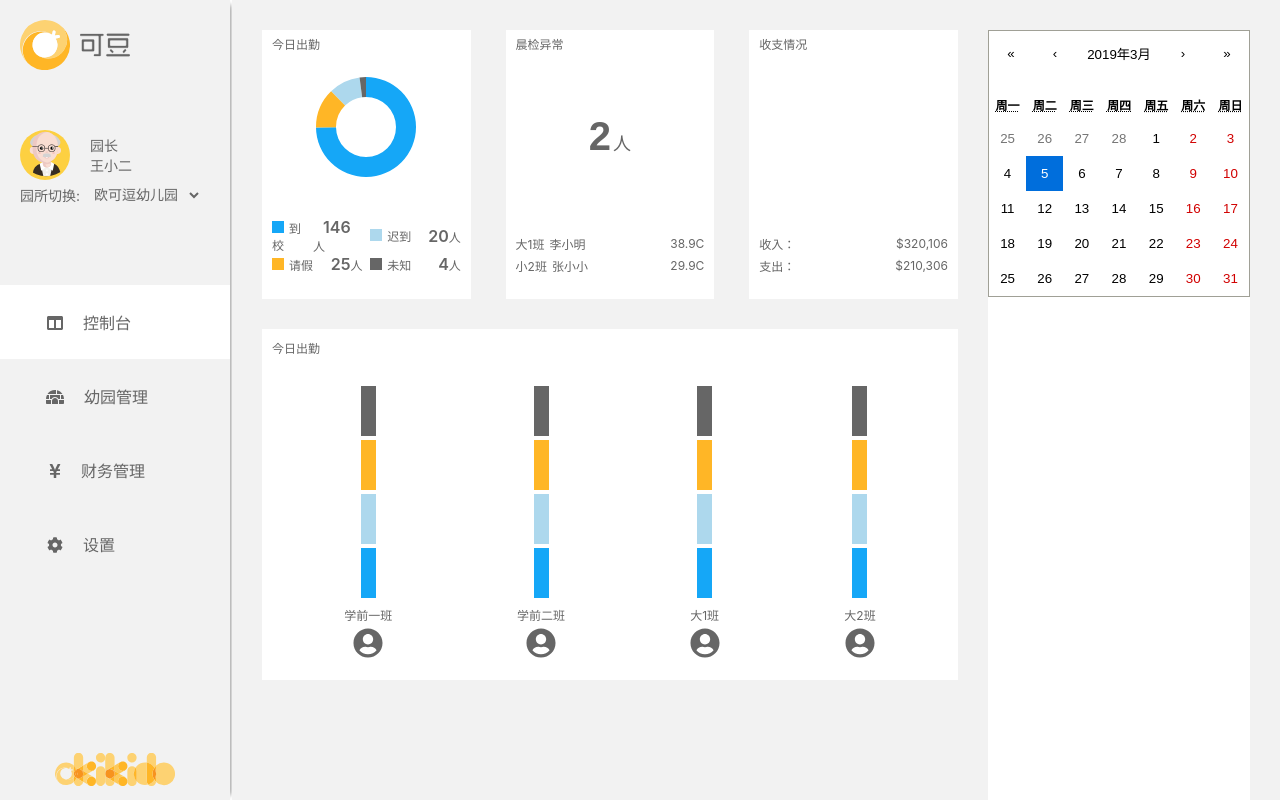
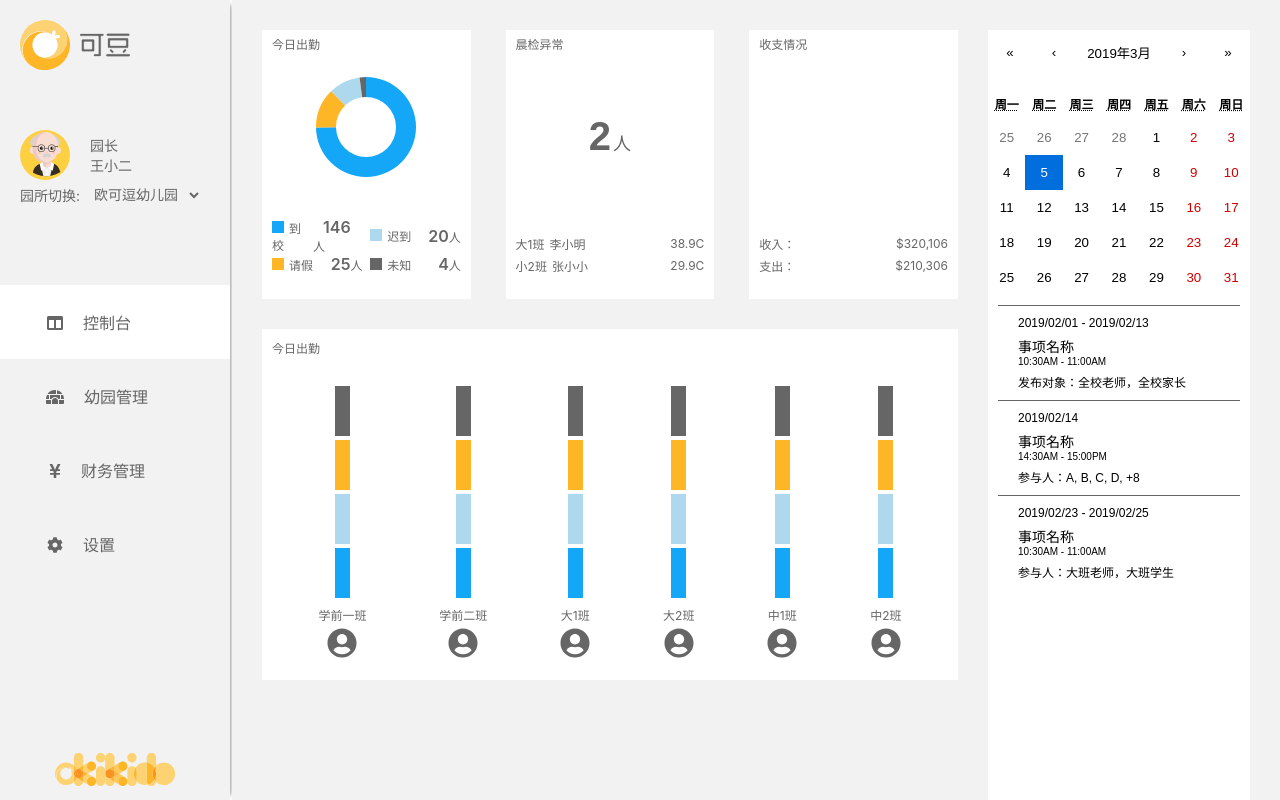
Before and after one commit to mouqinyao/okikiddo-web, a React (Create React App) app: page / in a window 1280 px wide. Built offline with nearby package versions, Linux system fonts and the light colour scheme.

Commit message:
add events style.

```diff
--- a/src/App.js
+++ b/src/App.js
@@ -195,14 +195,60 @@ class App extends Component {
                     <FontAwesomeIcon icon={faUserCircle} />
                   </div>
                 </div>
+                <div className="school-track-single">
+                  <div className="school-track-bar">
+                    <span className="school-track-section one"></span>
+                    <span className="school-track-section two"></span>
+                    <span className="school-track-section three"></span>
+                    <span className="school-track-section four"></span>
+                  </div>
+                  <div className="school-track-class">中1班</div>
+                  <div className="school-track-profile-icon">
+                    <FontAwesomeIcon icon={faUserCircle} />
+                  </div>
+                </div>
+                <div className="school-track-single">
+                  <div className="school-track-bar">
+                    <span className="school-track-section one"></span>
+                    <span className="school-track-section two"></span>
+                    <span className="school-track-section three"></span>
+                    <span className="school-track-section four"></span>
+                  </div>
+                  <div className="school-track-class">中2班</div>
+                  <div className="school-track-profile-icon">
+                    <FontAwesomeIcon icon={faUserCircle} />
+                  </div>
+                </div>
               </div>
             </div>
           </div>
           <div className="right-content">
-            <Calendar
-              value={new Date()}
-              locale="zh-CN"
-            />
+            <div className="calendar-container">
+              <Calendar
+                value={new Date()}
+                locale="zh-CN"
+              />
+            </div>
+            <div className="events-container">
+              <div className="event-panel">
+                <div className="event-date">2019/02/01 - 2019/02/13</div>
+                <div className="event-title">事项名称</div>
+                <div className="event-time">10:30AM - 11:00AM</div>
+                <div className="event-participant">发布对象：全校老师，全校家长</div>
+              </div>
+              <div className="event-panel">
+                <div className="event-date">2019/02/14</div>
+                <div className="event-title">事项名称</div>
+                <div className="event-time">14:30AM - 15:00PM</div>
+                <div className="event-participant">参与人：A, B, C, D, +8</div>
+              </div>
+              <div className="event-panel">
+                <div className="event-date">2019/02/23 - 2019/02/25</div>
+                <div className="event-title">事项名称</div>
+                <div className="event-time">10:30AM - 11:00AM</div>
+                <div className="event-participant">参与人：大班老师，大班学生</div>
+              </div>
+            </div>
           </div>
         </div>
       </div>
--- a/src/App.scss
+++ b/src/App.scss
@@ -307,8 +307,43 @@ $fontColor : #666666;
     right: 0;
     bottom: 0;
     margin: 30px 30px 0 0;
-    max-width: 262px;
+    width: 262px;
+    height: 100%;
     background-color: #ffffff;
+  }
+}
+
+.calendar-container {
+  .react-calendar {
+    border: none;
+  }
+}
+
+.events-container {
+  padding: 10px;
+
+  .event-panel {
+    padding: 10px 20px;
+    font-family: Arial, Helvetica, sans-serif;
+    border-top: 1px solid $fontColor;
+
+    .event-date {
+      margin-bottom: 6px;
+      font-size: 12px;
+    }
+
+    .event-title {
+      font-size: 14px;
+    }
+
+    .event-time {
+      margin-bottom: 6px;
+      font-size: 10px;
+    }
+
+    .event-participant {
+      font-size: 12px;
+    }
   }
 }
 
```
